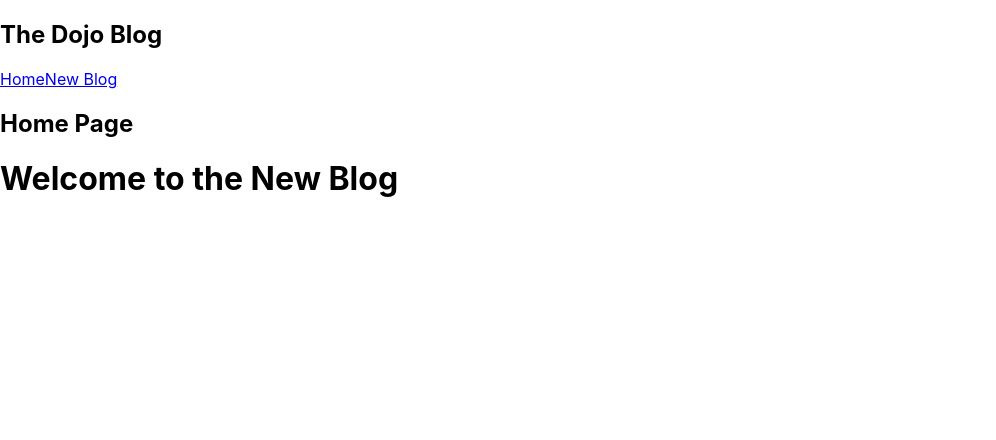
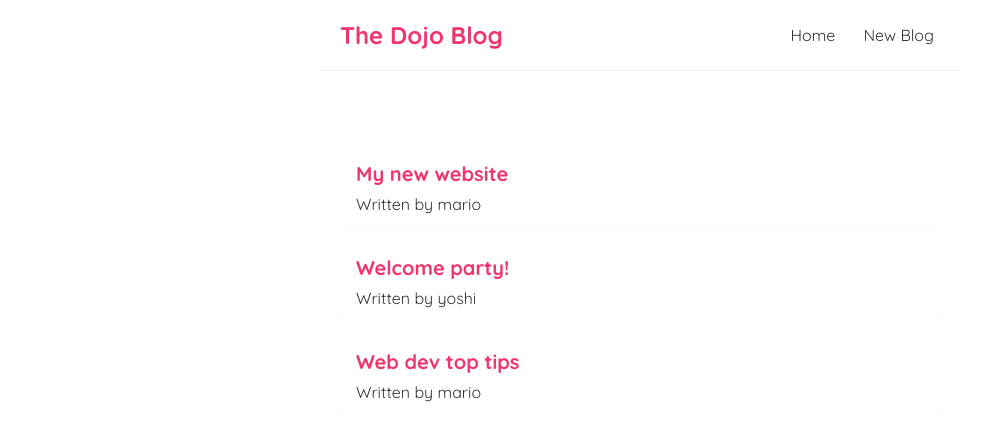
Before and after one commit to AthiFiz/micro-blog-react, a React (Create React App) app: page / in a window 1280 px wide. Shown: the top 440 px of the page, without its empty margins (0-996 px from the left). Built offline with nearby package versions, Linux system fonts and the light colour scheme.

Commit message:
add blog preview

```diff
--- a/src/App.js
+++ b/src/App.js
@@ -1,18 +1,18 @@
-import Navbar from "./Navbar"
+import Navbar from "./navbar"
 import Home from './Home';
 
 function App() {
 
-  const title = "Welcome to the New Blog";
 
   return (
     <div className="App">
+
       <Navbar />
 
       <div className="content">
         <Home/>
-        <h1>{title}</h1>
       </div>
+
     </div>
   );
 }
--- a/src/Home.js
+++ b/src/Home.js
@@ -1,11 +1,23 @@
-function Home() {
+import { useState } from "react";
+
+
+const Home = () => {
+  const [blogs, setBlogs] = useState([
+    { title: 'My new website', body: 'lorem ipsum...', author: 'mario', id: 1 },
+    { title: 'Welcome party!', body: 'lorem ipsum...', author: 'yoshi', id: 2 },
+    { title: 'Web dev top tips', body: 'lorem ipsum...', author: 'mario', id: 3 }
+  ]);
 
     return(
         <div className="home">
-            <h2>Home Page</h2>
+            {blogs.map((blog) => (
+                <div className="blog-preview" key={blog.key}>
+                    <h2>{blog.title}</h2>
+                    <p>Written by {blog.author}</p>
+                </div>
+            ))}
         </div>
-    )
-
+    );
 }
 
 export default Home;
--- a/src/index.css
+++ b/src/index.css
@@ -1,13 +1,51 @@
-body {
+@import url('https://fonts.googleapis.com/css2?family=Quicksand:wght@300;400;500;600;700&display=swap');
+
+/* base styles */
+* {
   margin: 0;
-  font-family: -apple-system, BlinkMacSystemFont, 'Segoe UI', 'Roboto', 'Oxygen',
-    'Ubuntu', 'Cantarell', 'Fira Sans', 'Droid Sans', 'Helvetica Neue',
-    sans-serif;
-  -webkit-font-smoothing: antialiased;
-  -moz-osx-font-smoothing: grayscale;
+  font-family: "Quicksand";
+  color: #333;
+}
+.navbar {
+  padding: 20px;
+  display: flex;
+  align-items: center;
+  max-width: 600px;
+  margin: 0 auto;
+  border-bottom: 1px solid #f2f2f2;
+}
+.navbar h1 {
+  color: #f1356d;
+}
+.navbar .links {
+  margin-left: auto;
+}
+.navbar a {
+  margin-left: 16px;
+  text-decoration: none;
+  padding: 6px;
+}
+.navbar a:hover {
+  color: #f1356d;
+}
+.content {
+  max-width: 600px;
+  margin: 40px auto;
+  padding: 20px;
 }
 
-code {
-  font-family: source-code-pro, Menlo, Monaco, Consolas, 'Courier New',
-    monospace;
+.blog-preview {
+  padding: 10px 16px;
+  margin: 20px 0;
+  border-bottom: 1px solid #fafafa;
 }
+
+.blog-preview:hover {
+  box-shadow: 1px 3px 5px rgba(0,0,0,1);
+}
+
+.blog-preview h2 {
+  font-size: 20px;
+  color:#f1356d;
+  margin-bottom: 8px;
+}
```
